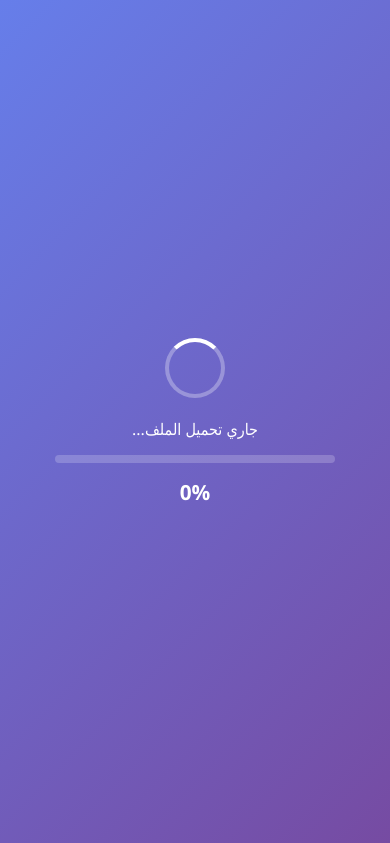
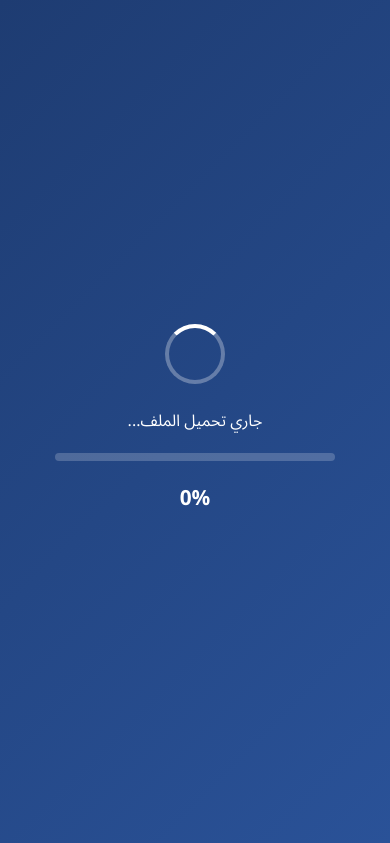
Before and after one commit to Otoo3/pdf-viewer, a plain HTML site: page index.html in a window 390 px wide. Shown: the top 843 px of the page. Drawn offline with Linux system fonts and the light colour scheme; a script that the page names is missing.

Commit message:
Refactor CSS for layout and styling improvements
Updated styles for improved layout and responsiveness, including changes to font families, background gradients, and container sizes.

```diff
--- a/style.css
+++ b/style.css
@@ -5,13 +5,13 @@
 }
 
 body {
-    font-family: 'Segoe UI', Tahoma, Arial, sans-serif;
-    background: linear-gradient(135deg, #667eea 0%, #764ba2 100%);
+    font-family: 'Noto Sans Arabic', 'Noto Naskh Arabic', 'Segoe UI', Tahoma, Arial, sans-serif;
+    background: linear-gradient(135deg, #1e3c72 0%, #2a5298 100%);
     min-height: 100vh;
 }
 
 .container {
-    max-width: 1200px;
+    max-width: 1400px;
     margin: 0 auto;
     padding: 15px;
 }
@@ -29,6 +29,11 @@ body {
 
 .header h1 {
     font-size: 1.8rem;
+    margin-bottom: 5px;
+}
+
+.header p {
+    opacity: 0.8;
 }
 
 /* شريط البحث */
@@ -47,11 +52,12 @@ body {
 #searchInput {
     flex: 1;
     min-width: 250px;
-    max-width: 400px;
+    max-width: 500px;
     padding: 12px 20px;
     border: none;
     border-radius: 25px;
     font-size: 16px;
+    font-family: inherit;
     outline: none;
 }
 
@@ -67,6 +73,7 @@ body {
     cursor: pointer;
     font-size: 14px;
     font-weight: bold;
+    font-family: inherit;
     transition: all 0.3s;
 }
 
@@ -110,19 +117,16 @@ button:hover {
     border-bottom: 1px solid #eee;
     cursor: pointer;
     transition: background 0.2s;
+    font-family: 'Noto Sans Arabic', Arial, sans-serif;
 }
 
 .result-item:hover {
     background: #f0f7ff;
 }
 
-.result-item:last-child {
-    border-bottom: none;
-}
-
 .page-badge {
     display: inline-block;
-    background: #667eea;
+    background: #1e3c72;
     color: white;
     padding: 4px 12px;
     border-radius: 15px;
@@ -134,7 +138,8 @@ button:hover {
     font-size: 14px;
     color: #666;
     margin-top: 8px;
-    line-height: 1.6;
+    line-height: 1.8;
+    direction: rtl;
 }
 
 .highlight {
@@ -172,14 +177,22 @@ button:hover {
     backdrop-filter: blur(10px);
     border-radius: 20px;
     margin-bottom: 15px;
+    color: white;
 }
 
 .page-info {
     padding: 10px 20px;
     background: rgba(0,0,0,0.2);
     border-radius: 15px;
-    color: white;
     font-weight: bold;
+    min-width: 150px;
+    text-align: center;
+}
+
+.divider {
+    width: 1px;
+    height: 30px;
+    background: rgba(255,255,255,0.3);
 }
 
 #goToPage {
@@ -199,20 +212,28 @@ button:hover {
     cursor: pointer;
 }
 
+label {
+    font-size: 14px;
+}
+
 /* عارض PDF */
 .pdf-container {
     display: flex;
     justify-content: center;
-    background: #404040;
+    align-items: flex-start;
+    background: #525659;
     border-radius: 20px;
     padding: 20px;
-    min-height: 500px;
+    min-height: 600px;
     overflow: auto;
+    max-height: 80vh;
 }
 
 #pdfCanvas {
     box-shadow: 0 15px 50px rgba(0,0,0,0.4);
+    background: white;
     max-width: 100%;
+    height: auto !important;
 }
 
 /* شاشة التحميل */
@@ -222,7 +243,7 @@ button:hover {
     left: 0;
     width: 100%;
     height: 100%;
-    background: linear-gradient(135deg, #667eea 0%, #764ba2 100%);
+    background: linear-gradient(135deg, #1e3c72 0%, #2a5298 100%);
     display: flex;
     justify-content: center;
     align-items: center;
@@ -274,9 +295,12 @@ button:hover {
 }
 
 /* Responsive */
-@media (max-width: 600px) {
+@media (max-width: 768px) {
     .header h1 { font-size: 1.4rem; }
     #searchInput { min-width: 100%; }
     .controls { gap: 8px; }
     .controls button { padding: 10px 15px; font-size: 12px; }
+    .divider { display: none; }
+    .pdf-container { padding: 10px; }
 }
+</style>
```
